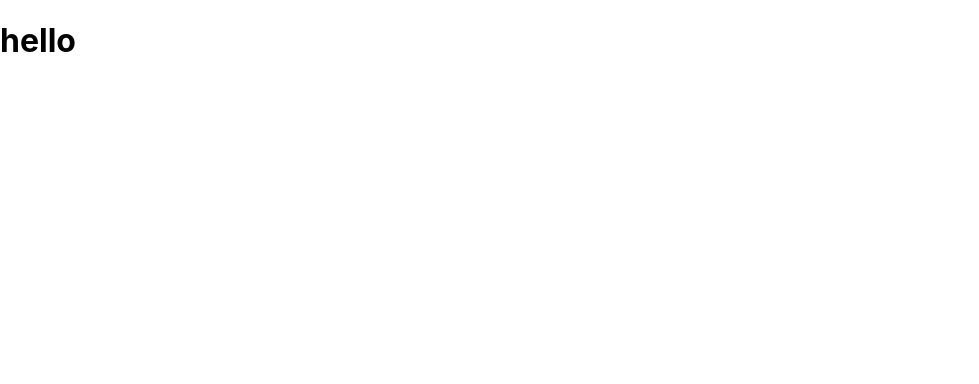
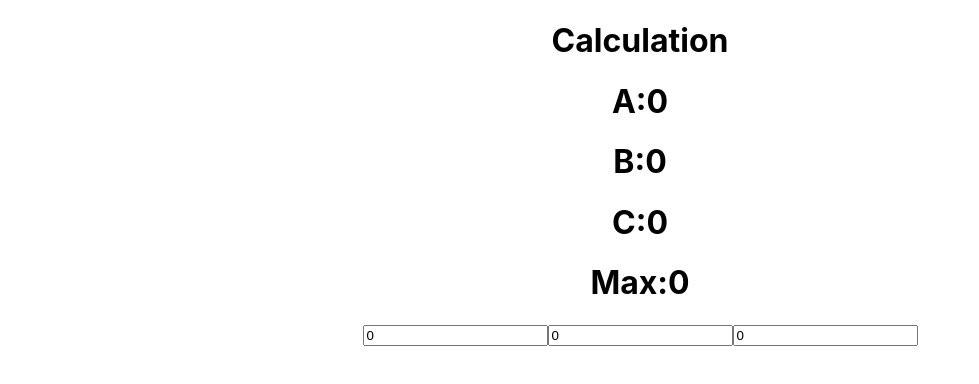
Before and after one commit to anurag-vns/anurag, a React (Create React App) app: page / in a window 1280 px wide. Shown: the top 384 px of the page, without its empty margins (0-979 px from the left). Built offline with nearby package versions, Linux system fonts and the light colour scheme.

Commit message:
useeffect find max value

```diff
--- a/src/App.js
+++ b/src/App.js
@@ -1,5 +1,7 @@
+
 
 import Effect from "./Effect";
+
 
 
 
--- a/src/Effect.js
+++ b/src/Effect.js
@@ -1,9 +1,36 @@
-import React, { useEffect } from "react";
+import React, { useEffect, useState } from "react";
 
-function Effect(){
-    useEffect(()=>{
-        console.log("hello effect");
-    },[]);
-    return<h1>hello</h1>
+function Effect() {
+    const [a, setA] = useState(0);
+    const [b, setB] = useState(0);
+    const [c, setC] = useState(0);
+    const [max, setMax] = useState(0);
+
+    useEffect(() => {
+        const numA = Number(a);
+        const numB = Number(b);
+        const numC = Number(c);
+        const maxVal = Math.max(numA, numB, numC);
+        setMax(maxVal);
+    }, [a, b, c]);
+
+    return (
+
+        <div>
+            <center>
+                <h1>Calculation</h1>
+                <h1>A:{a}</h1>
+                <h1>B:{b}</h1>
+                <h1>C:{c}</h1>
+                <h1>Max:{max}</h1>
+
+                <input type="text" value={a} onChange={(e) => setA(e.target.value)} />
+                <input type="text" value={b} onChange={(e) => setB(e.target.value)} />
+                <input type="text" value={c} onChange={(e) => setC(e.target.value)} />
+            </center>
+
+
+        </div>
+    );
 }
 export default Effect;
```
